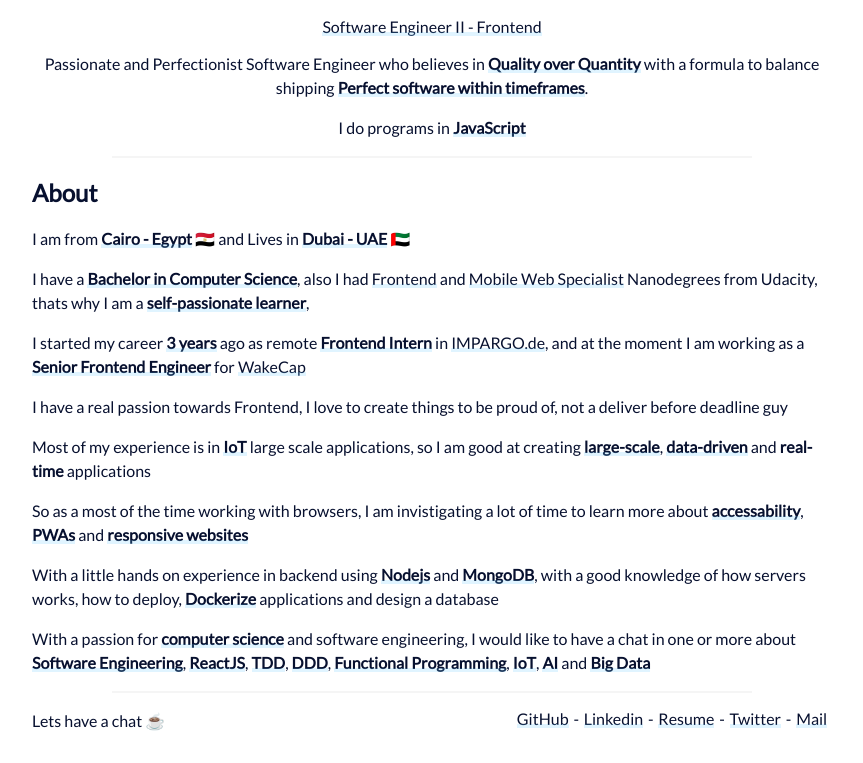
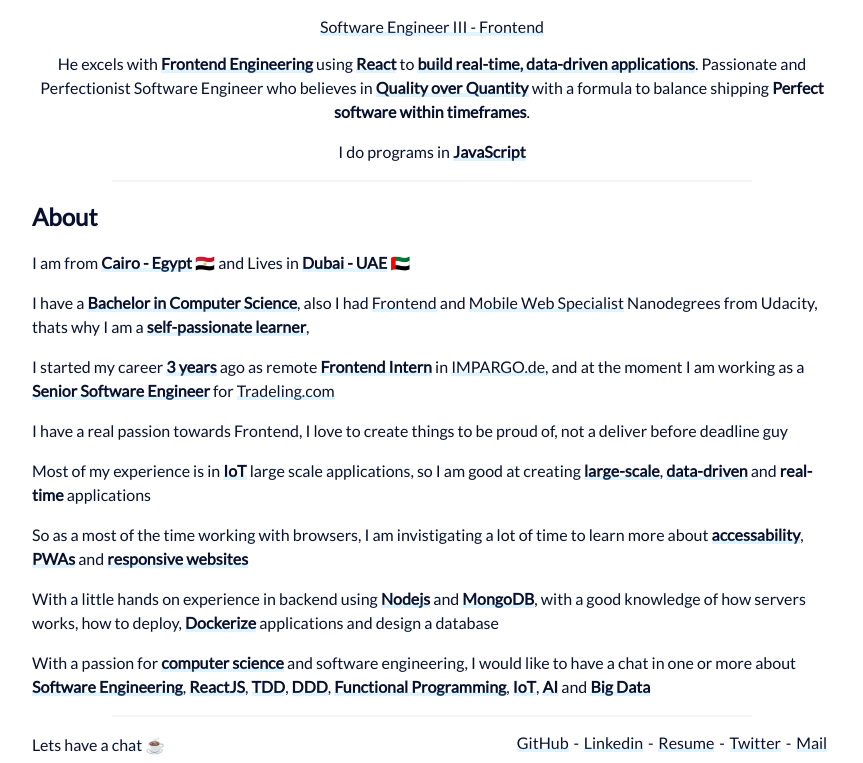
Before and after one commit to AbdallahMezo/mezo.dev, a website: page index.html in a window 1280 px wide. Shown: the part 165-928 px from the top of the page, without its empty margins (208-1071 px from the left). Before the commit the page ends 904 px from the top, so only its background shows below. Drawn offline with Linux system fonts and the light colour scheme.

Commit message:
chore: update
Signed-off-by: Abdallah Ebrahim <abdalla.mezo@gmail.com>

```diff
--- a/index.html
+++ b/index.html
@@ -16,9 +16,10 @@
       </h2>
       <a
         href="https://drive.google.com/file/d/0B-QBV2HwtS9HYm1ETzMyb1ZFM0duUHRIU3Vpd0x4LTVPNURV/view"
-        >Software Engineer II - Frontend</a
+        >Software Engineer III - Frontend</a
       >
       <p>
+        He excels with <b>Frontend Engineering</b>  using <b>React</b> to <b>build real-time, data-driven applications</b>.
         Passionate and Perfectionist Software Engineer who believes in
         <b>Quality over Quantity</b> with a formula to balance shipping
         <b>Perfect software within timeframes</b>.
@@ -49,8 +50,8 @@
       <p>
         I started my career <b>3 years</b> ago as remote <b>Frontend Intern</b> in
         <a href="https://impargo.de">IMPARGO.de</a>, and at the moment I am working as a
-        <b>Senior Frontend Engineer</b> for
-        <a href="https://wakecap.com">WakeCap</a>
+        <b>Senior Software Engineer</b> for
+        <a href="https://tradeling.com">Tradeling.com</a>
       </p>
       <p>
         I have a real passion towards Frontend, I love to create things to be proud of, not a
```
Also changed, not shown: 2 other files.
